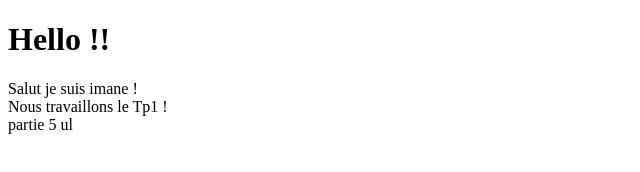
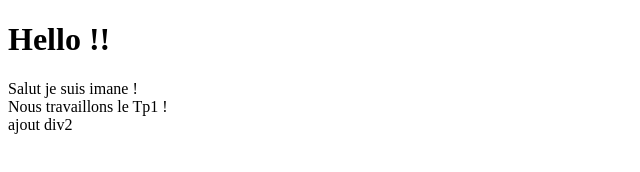
Before and after one commit to Imane-Baali/Git-Tp2, a plain HTML site: page index.html in a window 1280 px wide. Shown: the full height of the page, 0-640 px from the left. Drawn offline with Linux system fonts and the light colour scheme.

Commit message:
fix:add div2

```diff
--- a/index.html
+++ b/index.html
@@ -10,6 +10,6 @@
     <h1> Hello !!</h1>
     <div> Salut je suis imane !</div>
     <div> Nous travaillons le Tp1 !</div>
-    <div> partie 5 ul </div>
+    <div> ajout div2 </div>
 </body>
 </html>
```
